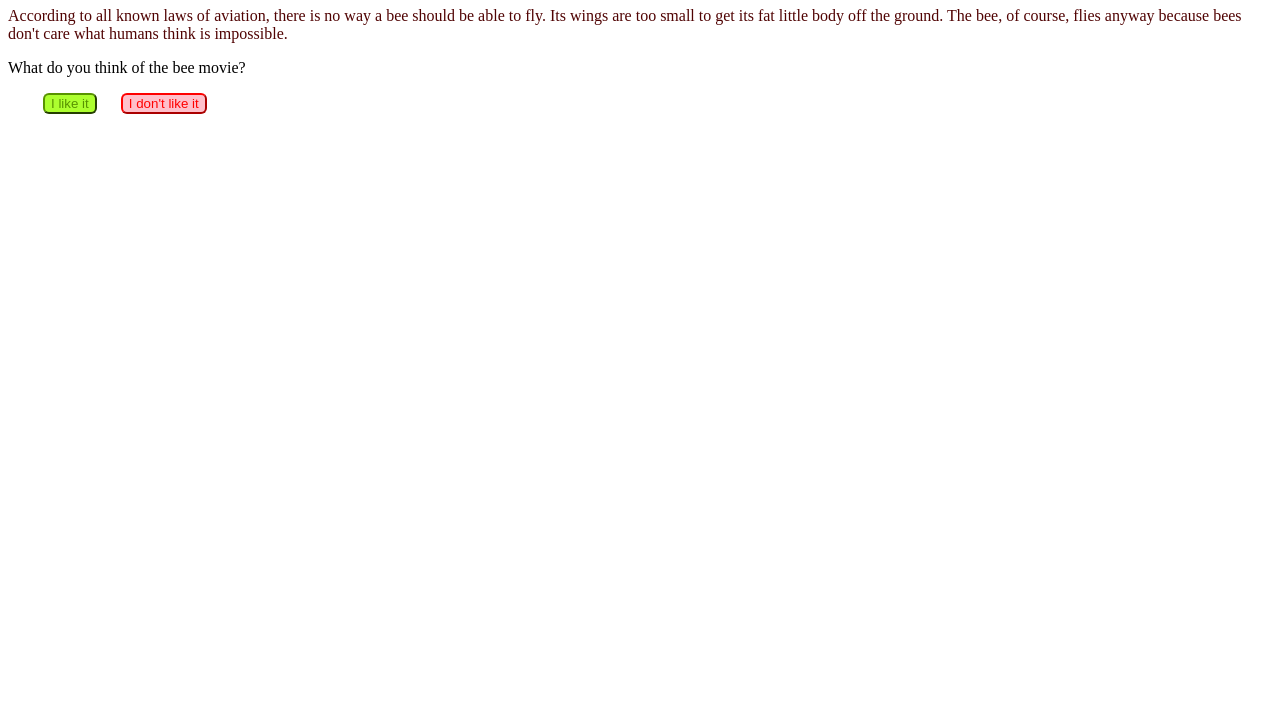
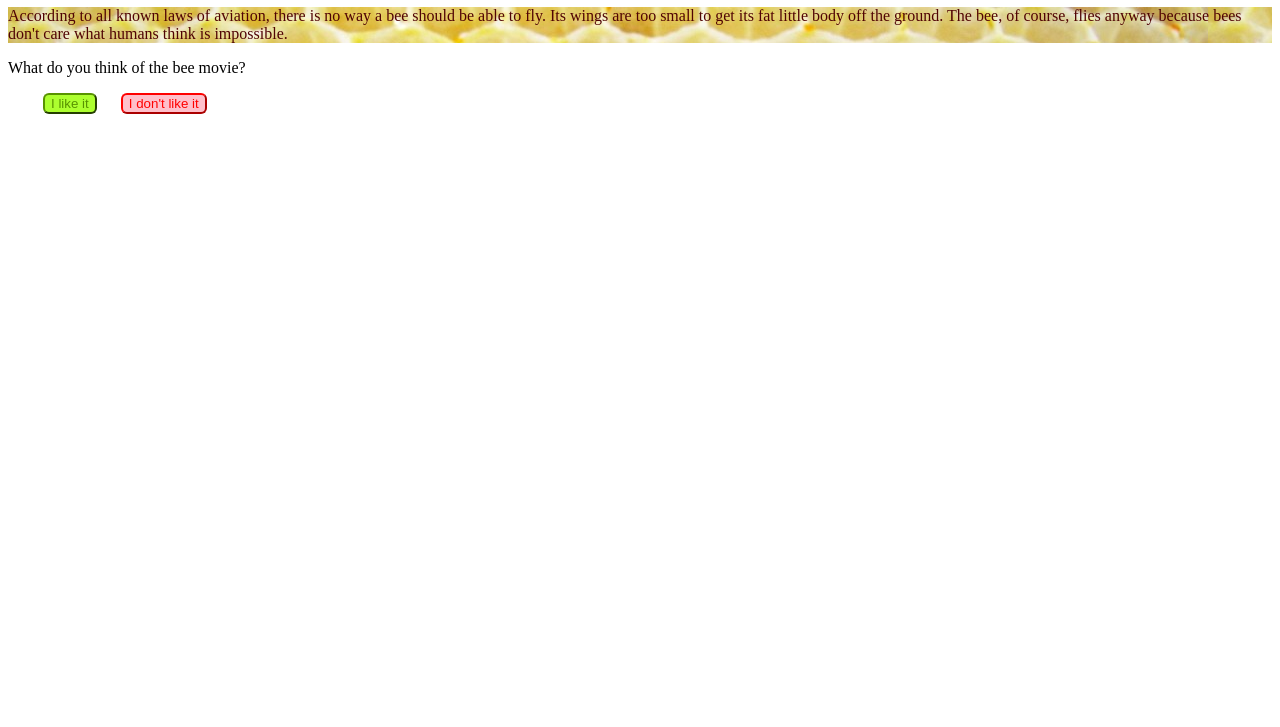
Before and after one commit to Emmaphant02/BeeMovie, a plain HTML site: page index.html in a window 1280 px wide. Shown: the part 73-800 px from the top of the page. Drawn offline with Linux system fonts and the light colour scheme.

Commit message:
Update main.css

```diff
--- a/main.css
+++ b/main.css
@@ -7,7 +7,7 @@
 #beePara
 {
     color: rgb(80, 3, 3);
-    background-image: url("images/Honeycomb.jpg");
+    background-image: url("Honeycomb.jpg");
 }
 button.pos{
     color: rgb(88, 147, 0);
```
